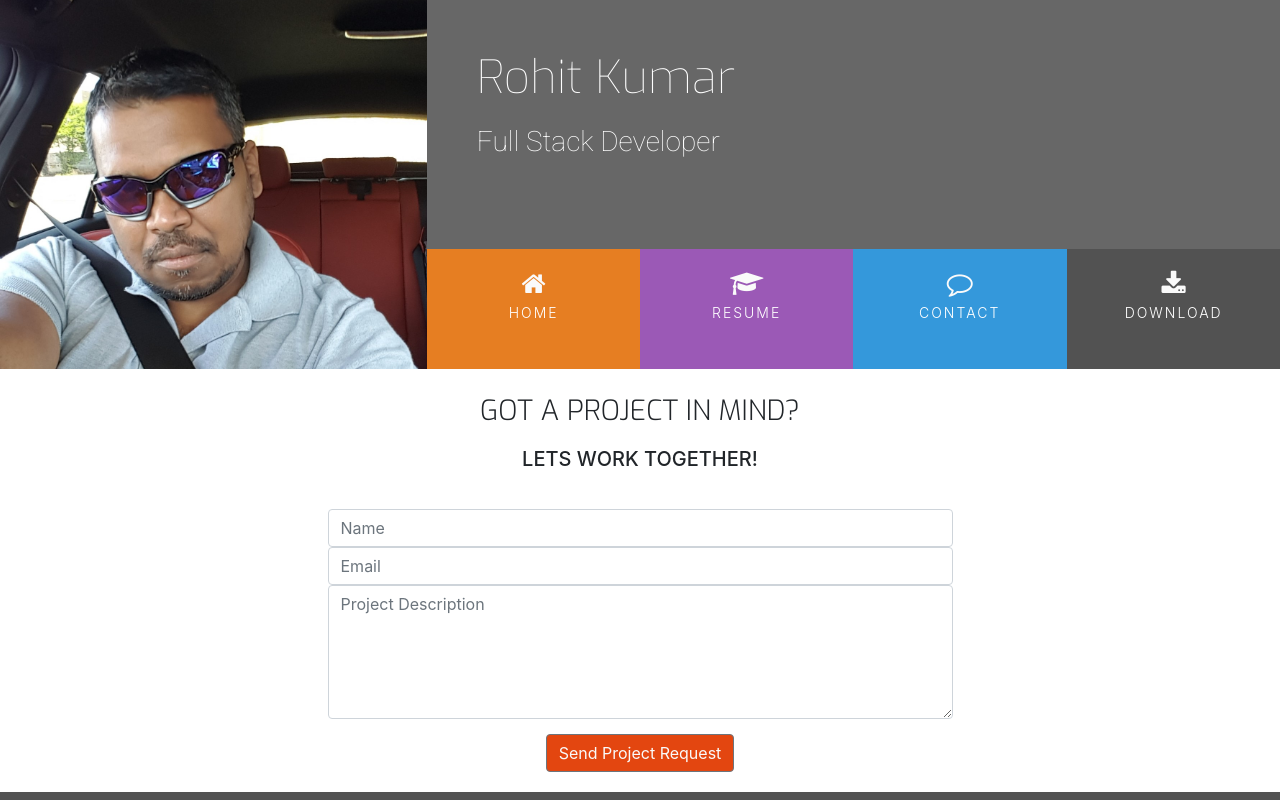
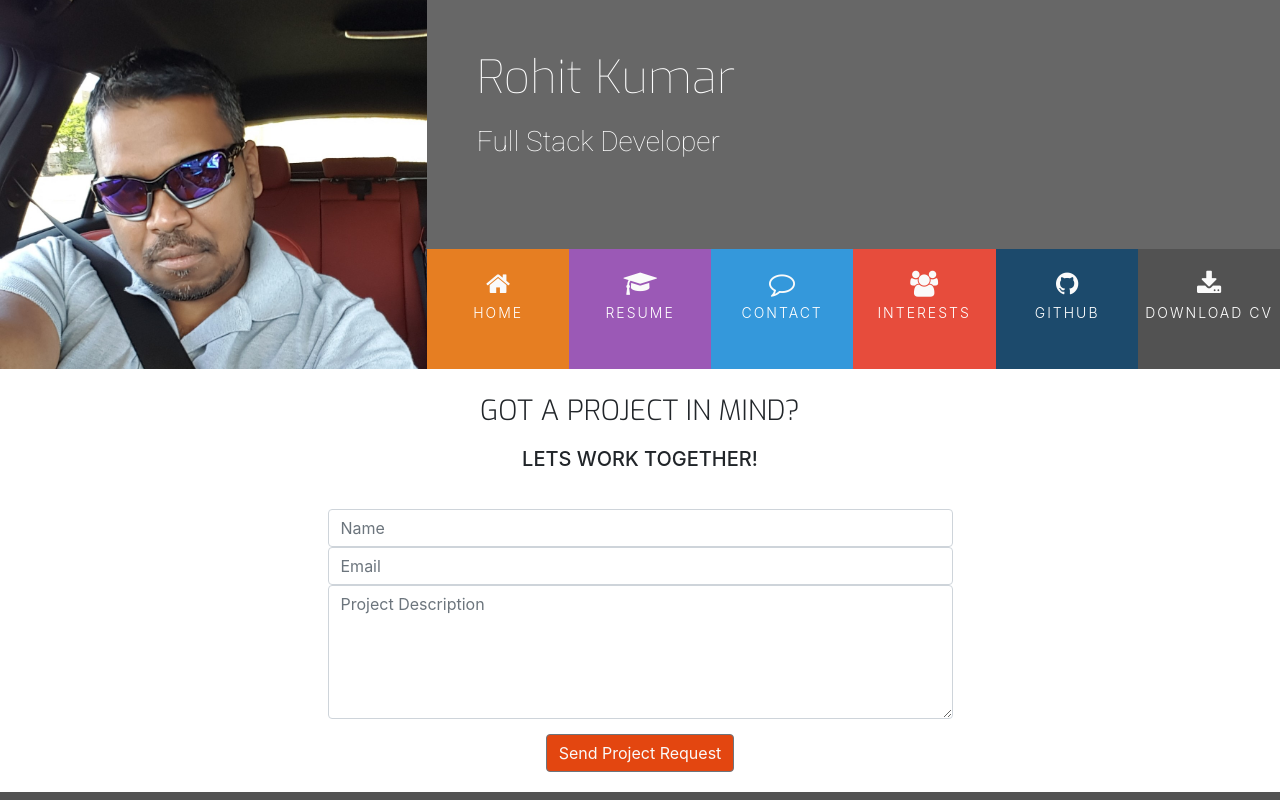
Before and after one commit to RoVsEk23/UCD-Resume, a plain HTML site: page contact.html in a window 1280 px wide. Shown: the top 800 px of the page. Drawn offline with nearby package versions, Linux system fonts and the light colour scheme.

```diff
--- a/assets/css/style.css
+++ b/assets/css/style.css
@@ -31,6 +31,14 @@
 
 .ui-menu-color-contact {
     background-color: #3498db;
+}
+
+.ui-menu-color-github {
+    background-color: #1c4a6c;
+}
+
+.ui-menu-color-interests {
+    background-color: #e74c3c;
 }
 
 .ui-menu-color-download {
--- a/contact.html
+++ b/contact.html
@@ -25,17 +25,23 @@
                 <div class="row no-gutters">
                     <div class="col">
                         <ul id="nav" class="list-inline menucontainer">
-                            <li class="col-6 col-sm-3 ui-menu-color-home list-inline-item menuitem">
+                            <li class="col-6 col-sm-2 ui-menu-color-home list-inline-item menuitem">
                                 <a href="index.html" class="hvr-sweep-to-bottom"><i class="fa fa-home" aria-hidden="true"></i><span>Home</span></a>
                             </li>
-                            <li class="col-6 col-sm-3 ui-menu-color-resume list-inline-item menuitem">
+                            <li class="col-6 col-sm-2 ui-menu-color-resume list-inline-item menuitem">
                                 <a href="resume.html" class="hvr-sweep-to-bottom"><i class="fa fa-graduation-cap" aria-hidden="true"></i><span>Resume</span></a>
                             </li>
-                            <li class="col-6 col-sm-3 ui-menu-color-contact list-inline-item menuitem">
+                            <li class="col-6 col-sm-2 ui-menu-color-contact list-inline-item menuitem">
                                 <a href="contact.html" class="hvr-sweep-to-bottom"><i class="fa fa-comment-o" aria-hidden="true"></i><span>Contact</span></a>
                             </li>
-                            <li class="col-6 col-sm-3 ui-menu-color-download list-inline-item menuitem">
-                                <a href="assets/cv/CV-WebProject.pdf" target="_blank" class="hvr-sweep-to-bottom"><i class="fa fa-download" aria-hidden="true"></i><span>Download</span></a>
+                            <li class="col-6 col-sm-2 ui-menu-color-interests list-inline-item menuitem">
+                                <a href="interests.html" class="hvr-sweep-to-bottom"><i class="fa fa-users" aria-hidden="true"></i><span>Interests</span></a>
+                            </li>
+                            <li class="col-6 col-sm-2 ui-menu-color-github list-inline-item menuitem">
+                                <a href="github.html" class="hvr-sweep-to-bottom"><i class="fa fa-github" aria-hidden="true"></i><span>GitHub</span></a>
+                            </li>
+                            <li class="col-6 col-sm-2 ui-menu-color-download list-inline-item menuitem">
+                                <a href="assets/cv/CV-WebProject.pdf" target="_blank" class="hvr-sweep-to-bottom"><i class="fa fa-download" aria-hidden="true"></i><span>Download CV</span></a>
                             </li>
                         </ul>
                     </div>
```
Also changed, not shown: index.html (+11 -5 lines), resume.html (+11 -5 lines).
